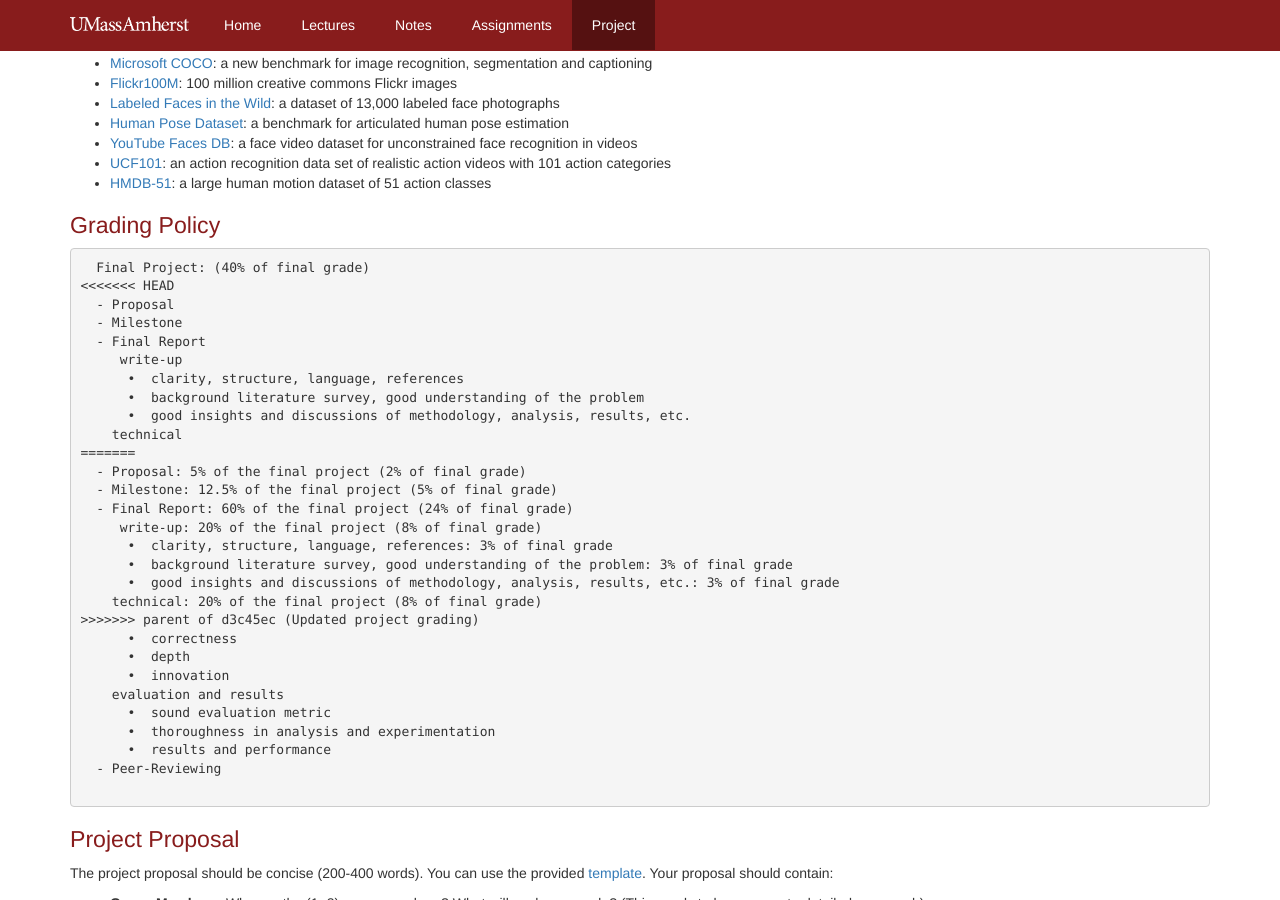
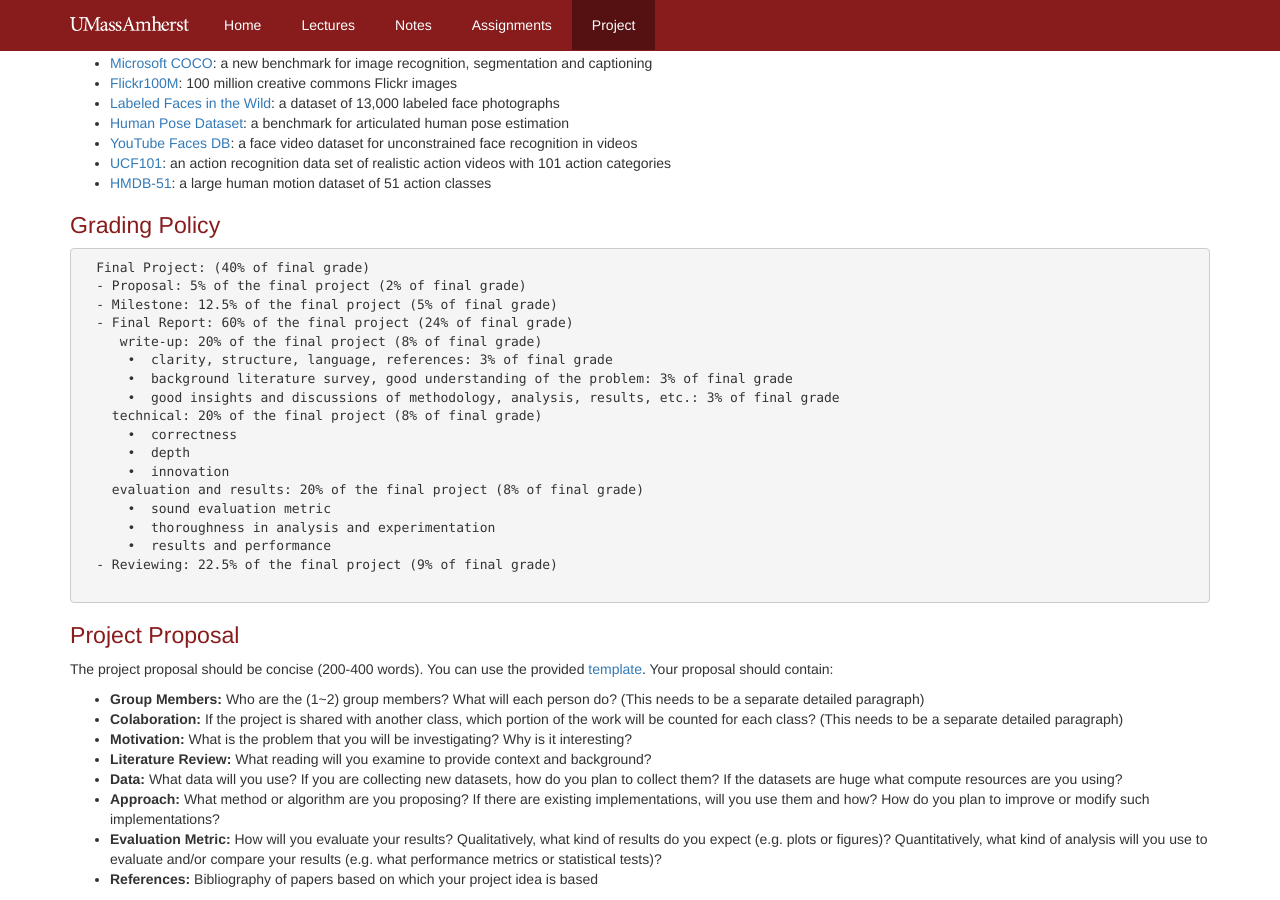
Before and after one commit to compsci682-fa21/compsci682-fa21.github.io, a Jekyll site: the page projects/index.html, which Jekyll copies as it is, in a window 1280 px wide and 900 px high, scrolled down 1304 px. Built offline with Jekyll 4.4.1, drawn with Linux system fonts in a browser that asks for light colours.

Commit message:
update grading policy

```diff
--- a/index.html
+++ b/index.html
@@ -217,7 +217,7 @@
               <li> <b>Nov. 18</b> Midterm is on Nov. 18 (Thu). </li>
               <li> <b>Nov. 21</b> Assignment 3 is due on Nov. 21 (Sun). </li>
               <li> <b>Nov. 26</b> Project Write-Up is due on Nov. 26 (Fri). </li>
-              <li> <b>Dec. 7</b> Project Review is due on Dec. 7 (Fri). </li>
+              <li> <b>Dec. 7</b> Project Review is due on Dec. 7 (Tue). </li>
               <!-- <li><b>3/22</b> <del>Assignment 3 is due on 4/12(Thu).</del></li>
               <li><b>4/5</b> Assignment 3 due day is postponed to 4/19(Thu).</li> -->
               <!-- <li><b>3/8</b><font color="red"> Erik's office hours this week will be at 1-2pm(Fri) instead of 3-4pm.</font></li> -->
--- a/projects/index.html
+++ b/projects/index.html
@@ -163,16 +163,6 @@
   <h2>Grading Policy</h2>
   <pre>
   Final Project: (40% of final grade)
-<<<<<<< HEAD
-  - Proposal
-  - Milestone
-  - Final Report
-     write-up
-      •  clarity, structure, language, references
-      •  background literature survey, good understanding of the problem
-      •  good insights and discussions of methodology, analysis, results, etc.
-    technical
-=======
   - Proposal: 5% of the final project (2% of final grade)
   - Milestone: 12.5% of the final project (5% of final grade)
   - Final Report: 60% of the final project (24% of final grade)
@@ -181,15 +171,14 @@
       •  background literature survey, good understanding of the problem: 3% of final grade
       •  good insights and discussions of methodology, analysis, results, etc.: 3% of final grade
     technical: 20% of the final project (8% of final grade)
->>>>>>> parent of d3c45ec (Updated project grading)
       •  correctness
       •  depth
       •  innovation
-    evaluation and results
+    evaluation and results: 20% of the final project (8% of final grade)
       •  sound evaluation metric
       •  thoroughness in analysis and experimentation
       •  results and performance
-  - Peer-Reviewing
+  - Reviewing: 22.5% of the final project (9% of final grade)
   </pre>
 
   <h2>Project Proposal</h2>
```
